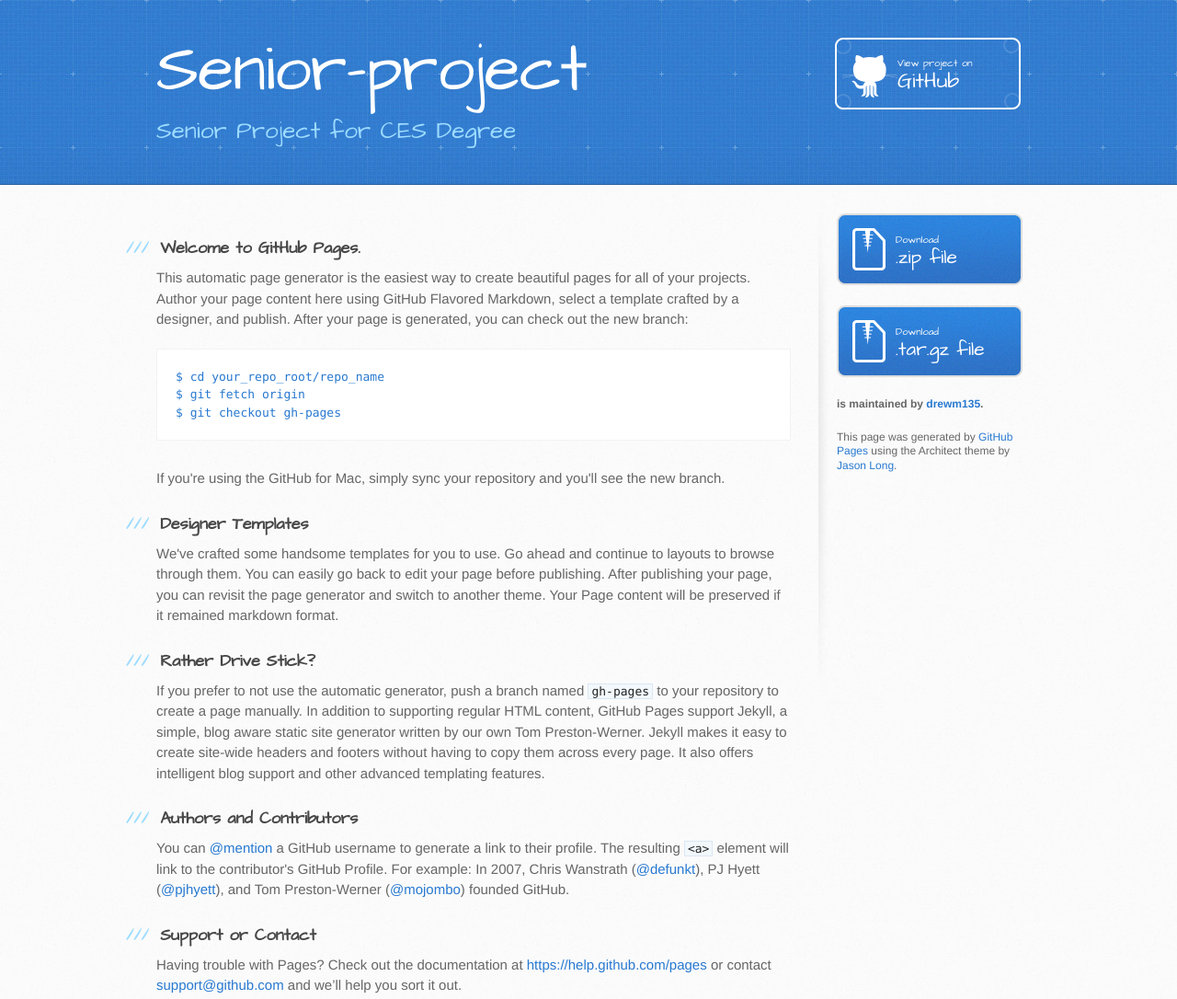
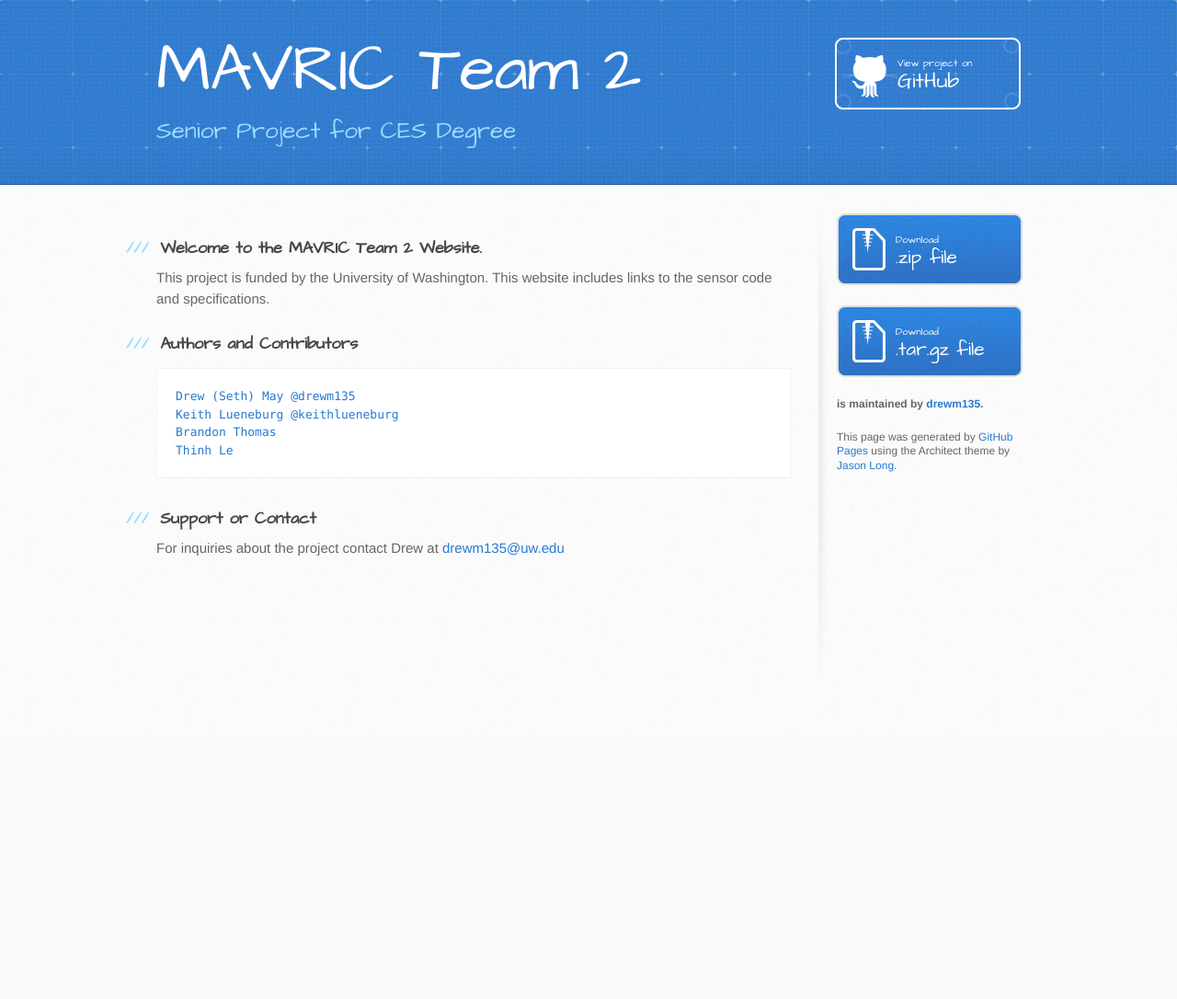
Before and after one commit to drewm135/Senior-Project, a plain HTML site: page index.html in a window 1280 px wide. Shown: the whole page at 92% size. After the commit the page ends 800 px from the top, so only its background shows below. Drawn offline with Linux system fonts and the light colour scheme.

```diff
--- a/index.html
+++ b/index.html
@@ -13,13 +13,13 @@
     <script src="//html5shiv.googlecode.com/svn/trunk/html5.js"></script>
     <![endif]-->
 
-    <title>Senior-project by drewm135</title>
+    <title>MAVRIC Team 2 by drewm135</title>
   </head>
 
   <body>
     <header>
       <div class="inner">
-        <h1>Senior-project</h1>
+        <h1>MAVRIC Team 2</h1>
         <h2>Senior Project for CES Degree</h2>
         <a href="https://github.com/drewm135/Senior-Project" class="button"><small>View project on</small> GitHub</a>
       </div>
@@ -29,36 +29,23 @@
       <div class="inner clearfix">
         <section id="main-content">
           <h3>
-<a id="welcome-to-github-pages" class="anchor" href="#welcome-to-github-pages" aria-hidden="true"><span class="octicon octicon-link"></span></a>Welcome to GitHub Pages.</h3>
+<a id="welcome-to-the-mavric-team-2-website" class="anchor" href="#welcome-to-the-mavric-team-2-website" aria-hidden="true"><span class="octicon octicon-link"></span></a>Welcome to the MAVRIC Team 2 Website.</h3>
 
-<p>This automatic page generator is the easiest way to create beautiful pages for all of your projects. Author your page content here using GitHub Flavored Markdown, select a template crafted by a designer, and publish. After your page is generated, you can check out the new branch:</p>
-
-<pre><code>$ cd your_repo_root/repo_name
-$ git fetch origin
-$ git checkout gh-pages
-</code></pre>
-
-<p>If you're using the GitHub for Mac, simply sync your repository and you'll see the new branch.</p>
-
-<h3>
-<a id="designer-templates" class="anchor" href="#designer-templates" aria-hidden="true"><span class="octicon octicon-link"></span></a>Designer Templates</h3>
-
-<p>We've crafted some handsome templates for you to use. Go ahead and continue to layouts to browse through them. You can easily go back to edit your page before publishing. After publishing your page, you can revisit the page generator and switch to another theme. Your Page content will be preserved if it remained markdown format.</p>
-
-<h3>
-<a id="rather-drive-stick" class="anchor" href="#rather-drive-stick" aria-hidden="true"><span class="octicon octicon-link"></span></a>Rather Drive Stick?</h3>
-
-<p>If you prefer to not use the automatic generator, push a branch named <code>gh-pages</code> to your repository to create a page manually. In addition to supporting regular HTML content, GitHub Pages support Jekyll, a simple, blog aware static site generator written by our own Tom Preston-Werner. Jekyll makes it easy to create site-wide headers and footers without having to copy them across every page. It also offers intelligent blog support and other advanced templating features.</p>
+<p>This project is funded by the University of Washington. This website includes links to the sensor code and specifications.</p>
 
 <h3>
 <a id="authors-and-contributors" class="anchor" href="#authors-and-contributors" aria-hidden="true"><span class="octicon octicon-link"></span></a>Authors and Contributors</h3>
 
-<p>You can <a href="https://github.com/blog/821" class="user-mention">@mention</a> a GitHub username to generate a link to their profile. The resulting <code>&lt;a&gt;</code> element will link to the contributor's GitHub Profile. For example: In 2007, Chris Wanstrath (<a href="https://github.com/defunkt" class="user-mention">@defunkt</a>), PJ Hyett (<a href="https://github.com/pjhyett" class="user-mention">@pjhyett</a>), and Tom Preston-Werner (<a href="https://github.com/mojombo" class="user-mention">@mojombo</a>) founded GitHub.</p>
+<pre><code>Drew (Seth) May @drewm135
+Keith Lueneburg @keithlueneburg
+Brandon Thomas
+Thinh Le
+</code></pre>
 
 <h3>
 <a id="support-or-contact" class="anchor" href="#support-or-contact" aria-hidden="true"><span class="octicon octicon-link"></span></a>Support or Contact</h3>
 
-<p>Having trouble with Pages? Check out the documentation at <a href="https://help.github.com/pages">https://help.github.com/pages</a> or contact <a href="mailto:support@github.com">support@github.com</a> and we’ll help you sort it out.</p>
+<p>For inquiries about the project contact Drew at <a href="mailto:drewm135@uw.edu">drewm135@uw.edu</a></p>
         </section>
 
         <aside id="sidebar">
```
Also changed, not shown: params.json (+1 -1 lines).
